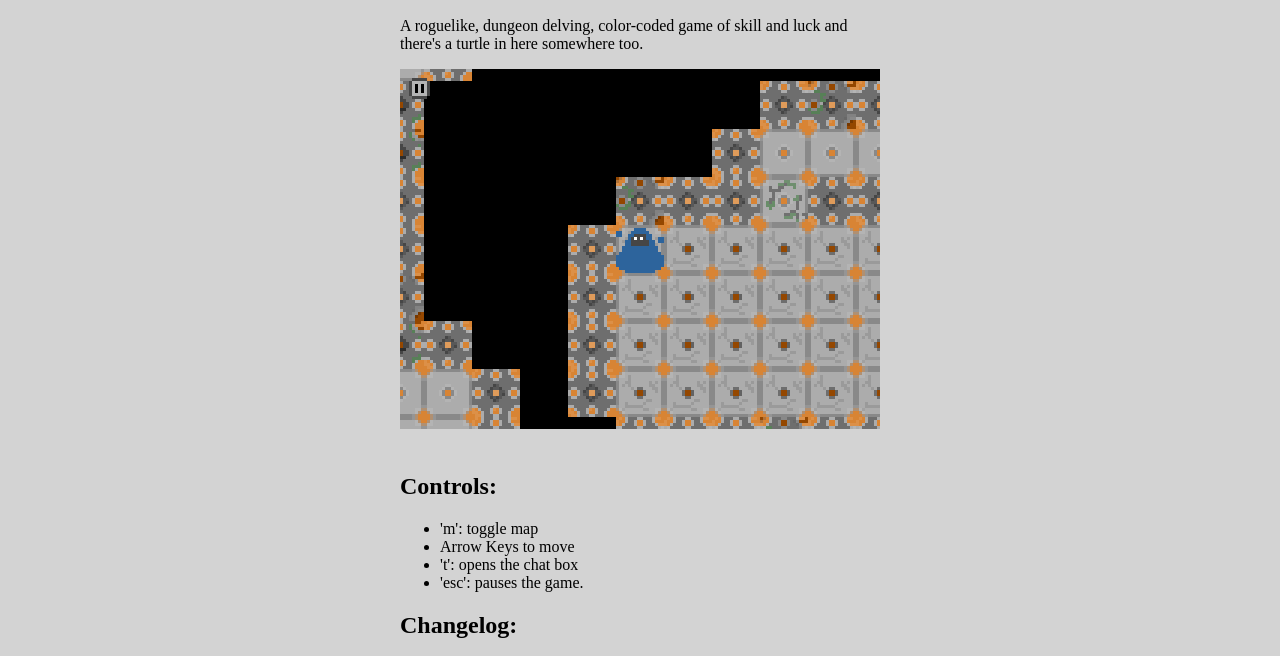
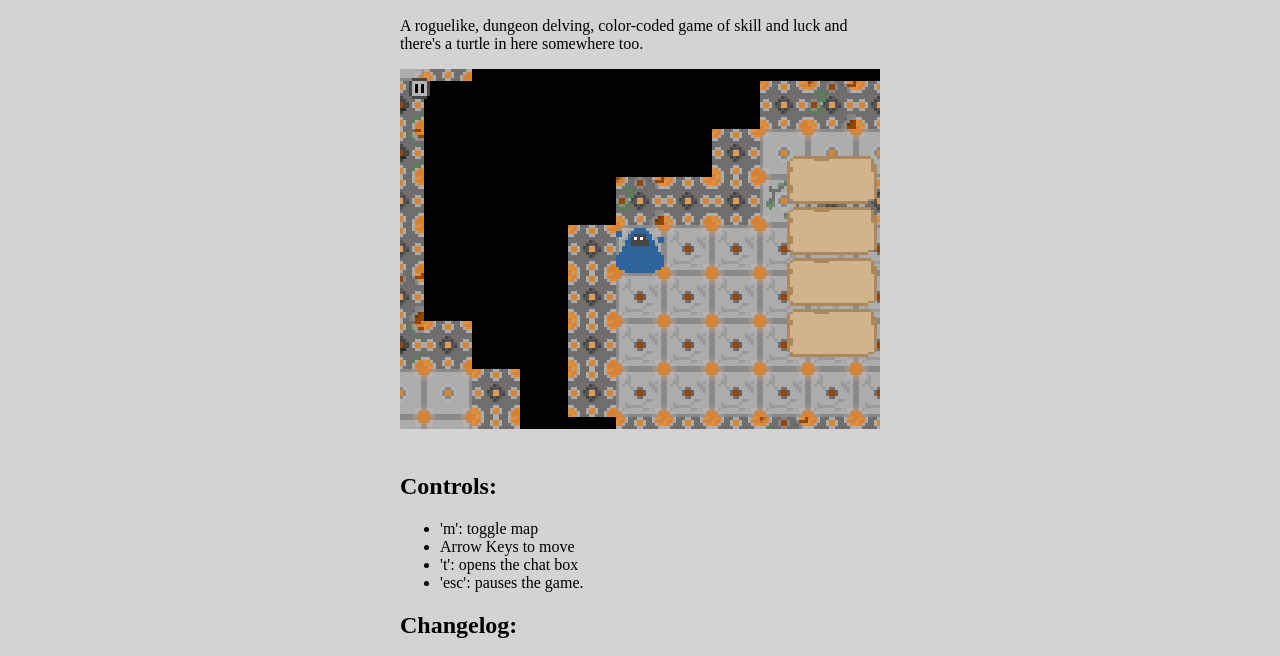
Before and after one commit to skies-shaper/chromadelve, a plain HTML site: page index.html in a window 1280 px wide. Shown: the part 115-771 px from the top of the page. Drawn offline with Linux system fonts and the light colour scheme; a web font is replaced by a local one.

Commit message:
Added a very barebones, incomplete item system.

```diff
--- a/index.html
+++ b/index.html
@@ -128,13 +128,16 @@
     </div>
     </div>
     <script src="scripts/constants.js"></script>
+
     <script src="scripts/levelGen.js"></script>
+
     <script src="scripts/gameloop.js"></script>
     <!--The following div element holds all of the image data for the game :D ufortunately it is very long. Don't put anything below this ok?-->
     <div style="display:none;">
         <!--GUI :D-->
         <img src="imgs/GUI/pause.png" id="GUI_Pause">
         <img src="imgs/GUI/unpause.png" id="GUI_Unpause">
+        <img src="imgs/GUI/spellscroll.png" id="GUI_SpellScroll">
 
         <img src="imgs/GUI/gamePaused.png" id="GUI_Text_GamePaused">
         <img src="imgs/GUI/mapBG.png" id="GUI_mapBG"/>
--- a/scripts/constants.js
+++ b/scripts/constants.js
@@ -4,6 +4,18 @@ let directions = {
     down:1,
     left:2,
     right:3
+}
+
+const itemTypes = {
+    null: 0,
+    weapon: 1, //something that just deals damage
+    consumable: 2, //potions, etc that
+    consumer: 3, //like, a bow.
+    spell: 4 //a spell is something that can only be cast a certain number of times / turn (has a recharge), and so forth.
+}
+const effects = {
+    none: 0,
+    healthIncrease: 1 //the [power] field specifies how much HP is increased
 }
 let elements  = {
     fire:0,
@@ -20,6 +32,20 @@ let Debug = {
     unfetteredMovement: false,
     showMouseXY: false
 }
+const items = {
+    null: {type: itemTypes.null, data: {}},
+    shortSword: {type: itemTypes.weapon, data: {
+        damage: {},
+        range: 1
+    }},
+    minorHealthPotion: {type: itemTypes.consumable, data: {
+        effect: effects.healthIncrease,
+        power: 10
+    }},
+    spell1: {type: itemTypes.spell, data: {}}
+}
+
+
 let player = {
     name: "",
     src: "Characters_Player_Default",
@@ -27,10 +53,25 @@ let player = {
     xPos: 37,
     yPos: 37,
     stats: [],
-    direction: directions.left,
-    isMoving: false,
-    speed: 2
+
+    inventory: {
+        equipped: [items.spell1, items.spell1,items.spell1,items.spell1],
+        backpack: []
+    }
 }
+const itemTemplates = {
+    weapon: {
+        damage: 0,
+        range: 0,
+    },
+    consumable: {
+        effect: effects.none,
+        power: 0
+
+    }
+};
+
+
 const screen = document.getElementById("gamewindow").getContext("2d");
 const mapColors = {0:"#000000",1:"#000000",2:"#808080",3:"#ff0000",4: "#00ff00"}
 let entityAnimationStage = 1
--- a/scripts/gameloop.js
+++ b/scripts/gameloop.js
@@ -190,6 +190,19 @@ function drawHUD(){
             isPaused = true
         })
     }
+    for(let i = 0; i<4;i++){
+        if(player.inventory.equipped[i].type == itemTypes.spell){
+            if(mouseInArea(387,87+(i*51),477,(48+87+(i*51)))){
+                screen.drawImage(document.getElementById("GUI_SpellScroll"),381,87+(i*51),90,48)
+                console.log(1)
+            }
+            else
+            screen.drawImage(document.getElementById("GUI_SpellScroll"),387,87+(i*51),90,48)
+        }
+        if(player.inventory.equipped[i].itemType == "consumable"){
+
+        }
+    }
 }
 
 function handleEntityLogic(){
```
Also changed, not shown: imgs/GUI/spellscroll.png (added).
